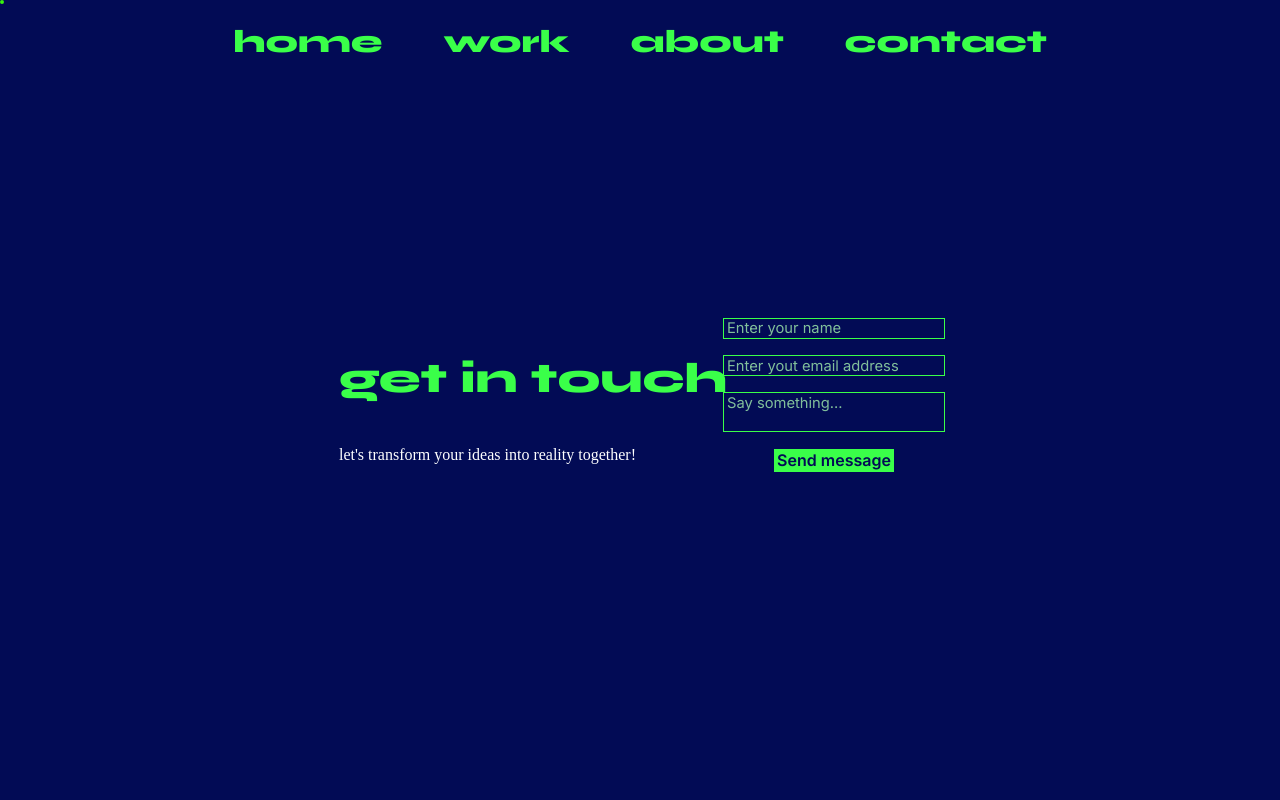
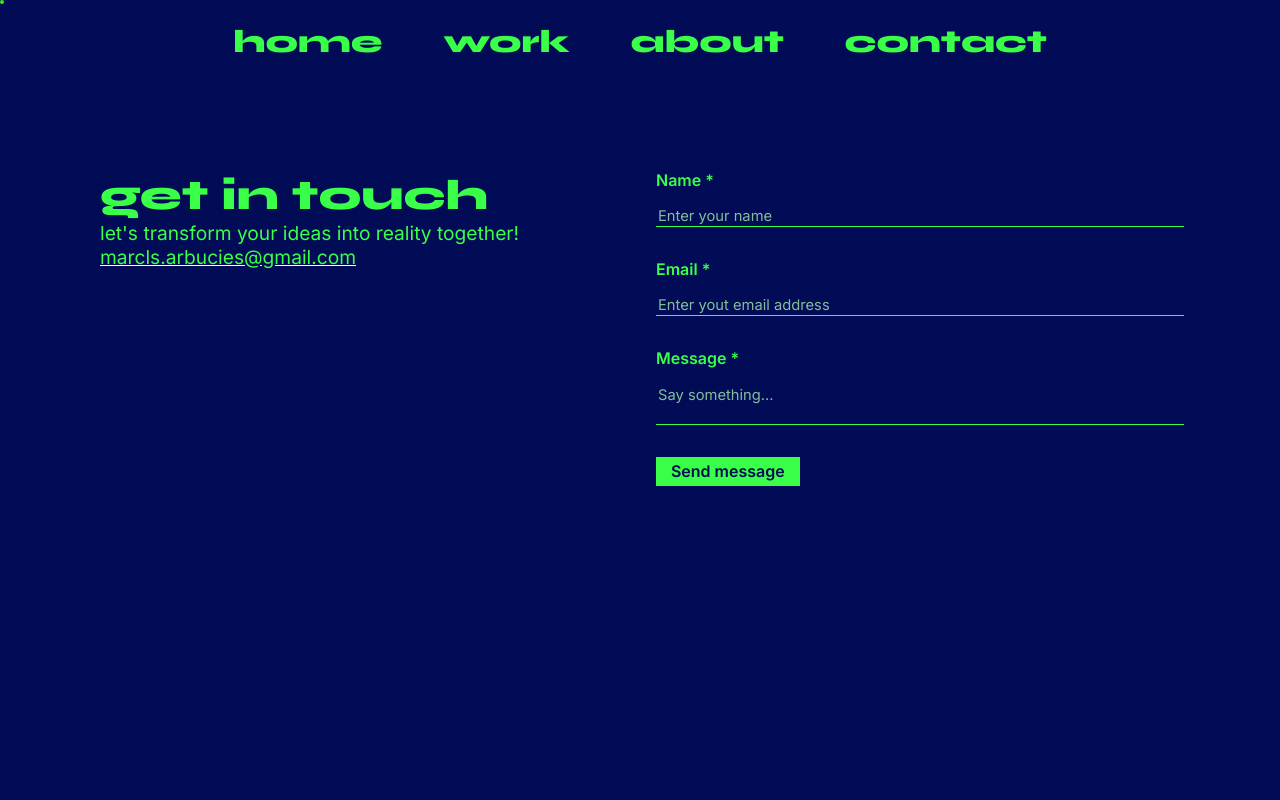
Before and after one commit to marclopezsoler/portfolio-2023, a Next.js app: page /contact in a window 1280 px wide. Shown: the top 800 px of the page. Built offline with nearby package versions, Linux system fonts and the light colour scheme.

Commit message:
form mostly done

```diff
--- a/app/contact/ContactForm.js
+++ b/app/components/ContactForm.js
@@ -27,6 +27,8 @@ export default function ContactForm() {
 
   return (
     <form ref={form} onSubmit={sendEmail} className={styles.main}>
+      <div>
+        <label>Name *</label>
         <input
           type="text"
           name="user_name"
@@ -34,6 +36,9 @@ export default function ContactForm() {
           placeholder="Enter your name"
           required
         />
+      </div>
+      <div>
+        <label>Email *</label>
         <input
           type="email"
           name="user_email"
@@ -41,12 +46,16 @@ export default function ContactForm() {
           placeholder="Enter yout email address"
           required
         />
+      </div>
+      <div>
+        <label>Message *</label>
         <textarea
           name="message"
           className={styles.message}
           placeholder="Say something..."
           required
         />
+      </div>
       <button className={styles.button_parent}>
         <input type="submit" value="Send message" className={styles.button} />
       </button>
--- a/app/contact/ContactPage.js
+++ b/app/contact/ContactPage.js
@@ -3,7 +3,7 @@ import styles from "@/public/styles/Contact.module.scss";
 import { motion } from "framer-motion";
 import Head from "next/head";
 import { useEffect } from "react";
-import ContactForm from "./ContactForm";
+import ContactForm from "../components/ContactForm";
 
 export const metadata = {
   title: "contact | marc lópez portfolio",
@@ -35,11 +35,12 @@ const ContactPage = () => {
       </Head>
       <div className={styles.main}>
         <div className={styles.contact_page}>
-          <section>
+          <section className={styles.first_part}>
             <h1 className={styles.title}>get in touch</h1>
-            <p>let's transform your ideas into reality together!</p>
+            <h3 className={styles.subtitle}>let's transform your ideas into reality together!</h3>
+            <a href="mailto:marcls.arbucies@gmail.com" target="_blank" className={styles.mail}>marcls.arbucies@gmail.com</a>
           </section>
-          <section>
+          <section  className={styles.second_part}>
             <ContactForm />
           </section>
         </div>
--- a/public/styles/Contact.module.scss
+++ b/public/styles/Contact.module.scss
@@ -3,14 +3,14 @@
 .main {
   display: flex;
   justify-content: center;
-  align-items: center;
+  align-items: flex-start;
   min-height: 100%;
-  height: calc(100vh - (1em + 8em + 1.4rem + 1vw + 0.2em));
+  height: calc(100vh - (1em + 4em + 1.4rem + 1vw + 0.2em));
   color: white;
   flex: 1 0 auto;
   width: 100%;
   max-width: 100vw;
-  padding-top: calc(1em + 2em + 1.4rem + 1vw + 0.2em);
+  padding-top: calc(1em + 4em + 1.4rem + 1vw + 0.2em);
 
   flex: 1;
   flex-grow: 1;
@@ -19,11 +19,48 @@
 .contact_page {
   display: flex;
   flex-direction: row;
-  align-items: center;
-  justify-content: center;
+  align-items: flex-start;
+  justify-content: space-between;
   max-width: 1080px;
   width: 92%;
   padding: 4%;
+  gap: 2em;
+  transition: 0.25s;
+}
+
+.first_part {
+  display: flex;
+  flex-direction: column;
+  align-items: flex-start;
+  justify-content: center;
+  max-width: 100%;
+  width: 60%;
+
+  * {
+    margin: 0;
+    padding: 0;
+  }
+
+  .subtitle {
+    color: $green;
+    font-family: $font-texts;
+    font-weight: 400;
+    font-size: $big_p;
+  }
+
+  .mail {
+    color: $green;
+    text-decoration: underline;
+    text-decoration-color: white;
+    font-family: $font-texts;
+    font-weight: 400;
+    font-size: $big_p;
+  }
+}
+
+.second_part {
+  max-width: 100%;
+  width: 60%;
 }
 
 .title {
@@ -31,5 +68,12 @@
   font-weight: 800;
   font-size: $h3;
   color: $green;
-  text-align: center;
+  text-align: left;
 }
+
+@media only screen and (max-width: 750px) {
+  .contact_page{
+    flex-direction: column;
+    align-items: center;
+  }
+}
--- a/public/styles/components/ContactForm.module.scss
+++ b/public/styles/components/ContactForm.module.scss
@@ -3,21 +3,30 @@
 .main {
   display: flex;
   flex-direction: column;
-  align-items: center;
-  justify-content: center;
-  max-width: 540px;
+  align-items: flex-start;
+  justify-content: flex-start;
   width: 100%;
-  gap: 1rem;
+  gap: 2rem;
 
   ::placeholder {
     color: $greenop;
+  }
+
+  div {
+    display: flex;
+    width: 100%;
+    flex-direction: column;
+    align-items: flex-start;
+    justify-content: flex-start;
+    gap: 1em;
   }
 
   .name,
   .email,
   .message {
     width: 100%;
-    border: 1.5px solid $green;
+    border: none;
+    border-bottom: 1.5px solid $green;
     font-family: $font-texts;
     color: $green;
     font-weight: 400;
@@ -26,27 +35,26 @@
     background-color: transparent;
     resize: none;
     outline: none;
-    min-height: 30%;
-    padding: 0.3% 1.2%;
     font-size: $p;
   }
-}
 
-.name {
-}
-
-.email {
-}
-
-.message {
-  min-height: 50%;
+  label {
+    width: 100%;
+    border: none;
+    font-family: $font-texts;
+    color: $green;
+    font-weight: 600;
+    font-size: $span;
+  }
 }
 
 .button_parent {
   border: 0;
   background-color: transparent;
-  width: 100%;
-  height: 100%;
+  padding: 0;
+  margin: 0;
+  width: fit-content;
+  height: fit-content;
 }
 
 .button {
@@ -56,7 +64,7 @@
   font-family: $font-texts;
   font-weight: 600;
   font-size: $span;
-  padding: 0.3% 1.2%;
+  padding: 3% 12%;
   transition: 0.25s;
 
   &:hover {
@@ -65,3 +73,13 @@
     border: 1.5px solid $green;
   }
 }
+
+@media only screen and (max-width: 600px) {
+  .button {
+    &:hover {
+      border: 1.5px solid $green;
+      background-color: $green;
+      color: $blue;
+    }
+  }
+}
```
Lines whose indentation alone changed are shown as unchanged.
